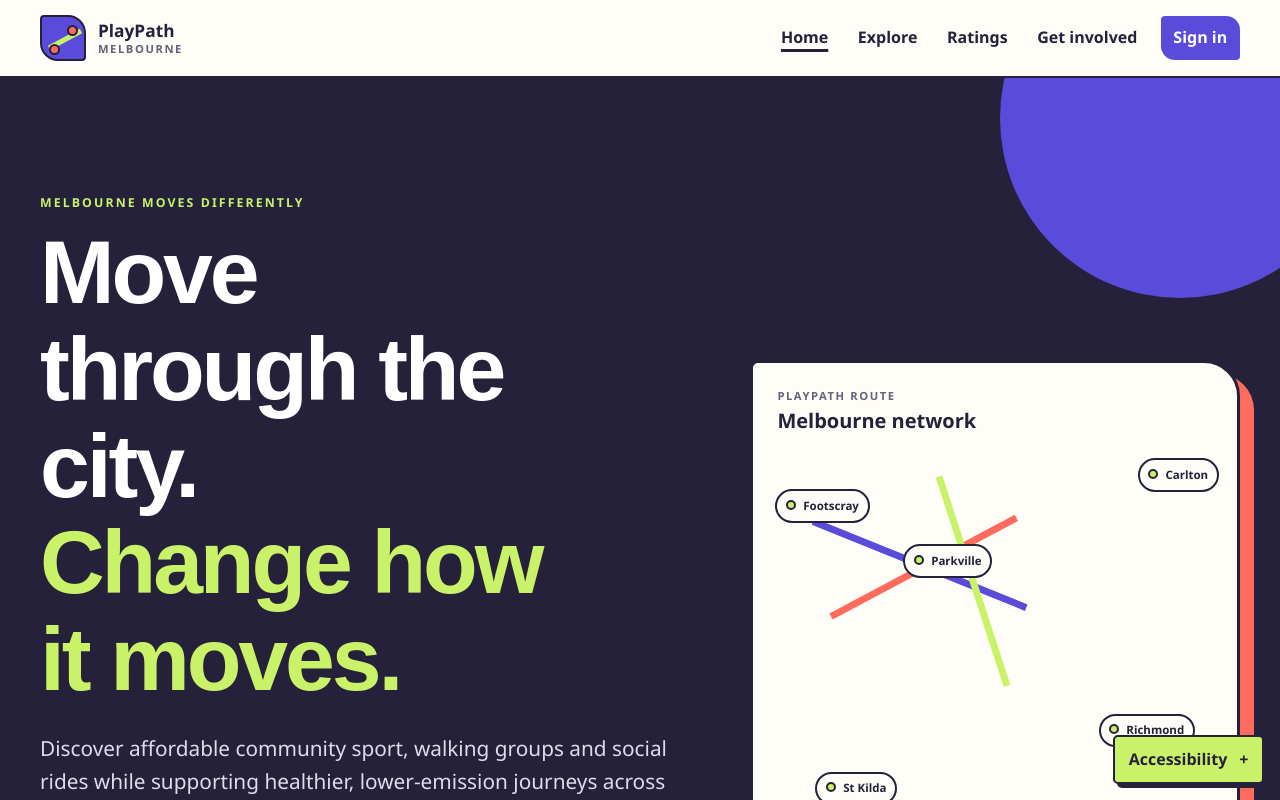
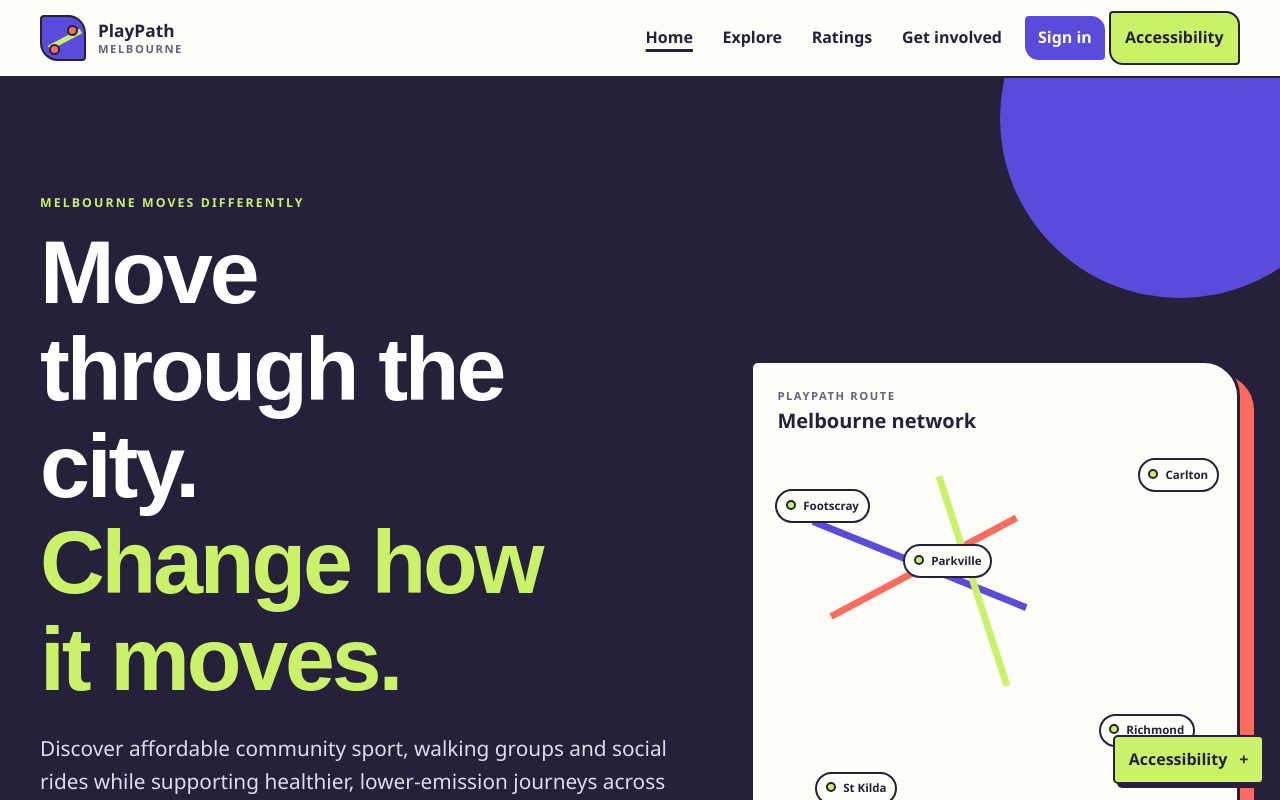
Before and after one commit to yzha1439/FIT5032_Thu_4pm-6.30pm, a Vue app in the folder playpath_melbourne/: page / in a window 1280 px wide. Shown: the top 800 px of the page. Built offline with nearby package versions, Linux system fonts and the light colour scheme; no server answers.

Commit message:
Expose accessibility controls and demonstrate booking conflicts

```diff
--- a/playpath_melbourne/src/assets/main.css
+++ b/playpath_melbourne/src/assets/main.css
@@ -197,6 +197,17 @@
 
 .primary-nav a:hover {
   background: var(--lavender);
+}
+
+.primary-nav__accessibility {
+  padding: 0.75rem 0.9rem;
+  color: var(--ink);
+  background: var(--lime);
+  border: 2px solid var(--ink);
+  border-radius: 4px 14px 4px 14px;
+  font: inherit;
+  font-weight: 800;
+  cursor: pointer;
 }
 
 .primary-nav__action {
--- a/playpath_melbourne/src/components/AccessibilityPreferences.vue
+++ b/playpath_melbourne/src/components/AccessibilityPreferences.vue
@@ -1,5 +1,5 @@
 <script setup>
-import { onMounted, reactive, ref, watch } from 'vue'
+import { onBeforeUnmount, onMounted, reactive, ref, watch } from 'vue'
 
 import { safeJsonRead, safeJsonWrite } from '../services/security.js'
 
@@ -41,6 +41,10 @@ watch(panelOpen, (open) => {
   if (open) announcement.value = 'Accessibility preferences opened.'
 })
 
+function openPanel() {
+  panelOpen.value = true
+}
+
 onMounted(() => {
   const stored = safeJsonRead(STORAGE_KEY, {})
   Object.assign(preferences, {
@@ -49,6 +53,11 @@ onMounted(() => {
     reduceMotion: Boolean(stored.reduceMotion),
   })
   applyPreferences()
+  window.addEventListener('playpath-open-accessibility', openPanel)
+})
+
+onBeforeUnmount(() => {
+  window.removeEventListener('playpath-open-accessibility', openPanel)
 })
 </script>
 
--- a/playpath_melbourne/src/components/AppHeader.vue
+++ b/playpath_melbourne/src/components/AppHeader.vue
@@ -22,6 +22,10 @@ function navigate(page) {
 
 function skipToContent() {
   document.querySelector('#main-content')?.focus()
+}
+
+function openAccessibilityPreferences() {
+  window.dispatchEvent(new Event('playpath-open-accessibility'))
 }
 </script>
 
@@ -123,6 +127,14 @@ function skipToContent() {
         >
           {{ currentUser ? currentUser.name : 'Sign in' }}
         </a>
+
+        <button
+          class="primary-nav__accessibility"
+          type="button"
+          @click="openAccessibilityPreferences"
+        >
+          Accessibility
+        </button>
       </nav>
     </div>
   </header>
--- a/playpath_melbourne/src/data/activities.js
+++ b/playpath_melbourne/src/data/activities.js
@@ -179,8 +179,10 @@ export const activities = [
     id: 12,
     name: 'Cycle Maintenance Basics',
     club: 'Brunswick Bike Shed',
-    date: '2026-12-16',
-    dateLabel: '16 Dec 2026',
+    // Deliberately shares a date with the Darebin Creek Walking Group so that
+    // the calendar conflict rule can be demonstrated with real activity data.
+    date: '2026-12-12',
+    dateLabel: '12 Dec 2026',
     suburb: 'Brunswick',
     type: 'Training',
     cost: 10,
```
